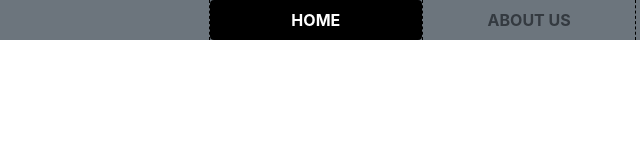
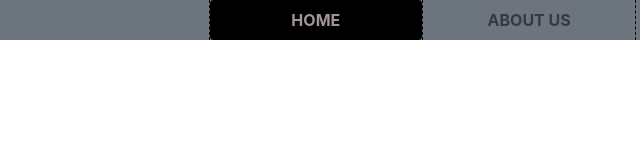
Before and after one commit to ajshakya/sittai, a plain HTML site: page index.html in a window 1280 px wide. In both pictures the pointer is over the link "HOME". Shown: the full height of the page, 218-858 px from the left. Drawn offline with Linux system fonts and the light colour scheme.

Commit message:
added a comment

```diff
--- a/index.html
+++ b/index.html
@@ -23,9 +23,9 @@
             .nav-item a:hover{
                 background-color:black;
                 font-size: 1em;
-                color: white !important;
+                color: rgb(160, 150, 150) !important;
             }
-
+/* hello */
         </style>
 
 </head>
```
